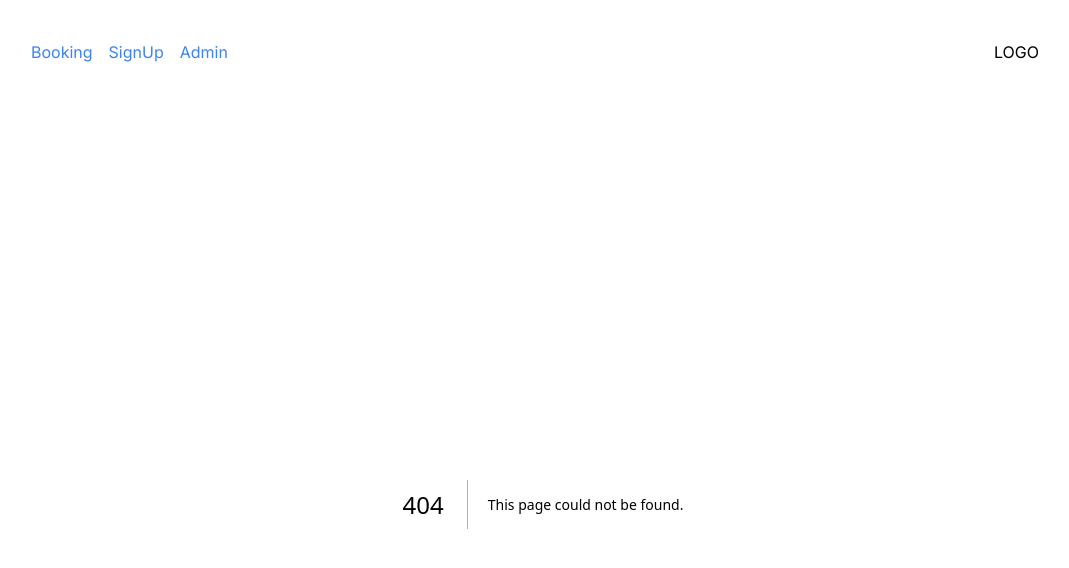
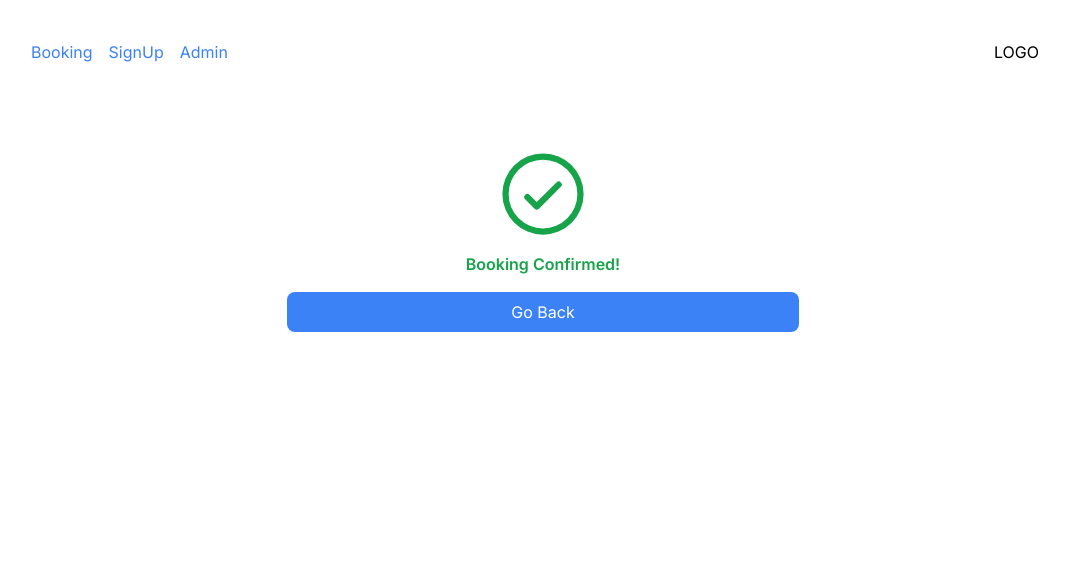
Before and after one commit to juniorwa/op-lava-jato, a Next.js app: page /success in a window 1280 px wide. Before the commit this address had no page. Shown: the top 568 px of the page, without its empty margins (97-1166 px from the left). Built offline with nearby package versions, Linux system fonts and the light colour scheme.

Commit message:
checkout

```diff
--- a/src/app/page.tsx
+++ b/src/app/page.tsx
@@ -47,7 +47,6 @@ const BookingPage: NextPage = () => {
     selectedProdutPrice: "",
     step: 0,
   } as BookingType);
-  console.log(bookingData);
 
   const [dateList, setDateList] = useState<string[]>([]);
   const [checkoutIsLoading, setIsCheckoutLoading] = useState<boolean>(false);
@@ -101,7 +100,7 @@ const BookingPage: NextPage = () => {
   if (isLoading)
     return (
       <div className="flex flex-col items-center mt-10">
-        <Spinner />
+        <Spinner height={10} width={10} />
       </div>
     );
   return (
@@ -224,7 +223,7 @@ const BookingPage: NextPage = () => {
           <Button
             type="button"
             isLoading={checkoutIsLoading}
-            disabled={!bookingData.selectedTime}
+            disabled={!bookingData.selectedTime || checkoutIsLoading}
             onClick={handleBuyProduct}
           >
             Book
--- /dev/null
+++ b/src/app/success/page.tsx
@@ -0,0 +1,43 @@
+import { NextPage } from "next";
+import React from "react";
+import querystring from "querystring";
+import Button from "@/components/Button/Button";
+
+type SuccessProps = {
+  searchParams: {
+    day: string;
+    time: string;
+    service: string;
+  };
+};
+
+const Success: NextPage<SuccessProps> = ({ searchParams }) => {
+  return (
+    <main className="flex min-h-screen justify-center p-10">
+      <div className="w-full max-w-lg flex items-center flex-col">
+        <svg
+          xmlns="http://www.w3.org/2000/svg"
+          width="100"
+          height="100"
+          viewBox="0 0 256 256"
+          className="fill-green-600"
+        >
+          <path d="M173.66,98.34a8,8,0,0,1,0,11.32l-56,56a8,8,0,0,1-11.32,0l-24-24a8,8,0,0,1,11.32-11.32L112,148.69l50.34-50.35A8,8,0,0,1,173.66,98.34ZM232,128A104,104,0,1,1,128,24,104.11,104.11,0,0,1,232,128Zm-16,0a88,88,0,1,0-88,88A88.1,88.1,0,0,0,216,128Z"></path>
+        </svg>
+        <span className="text-green-600 font-semibold mt-2">
+          Booking Confirmed!
+        </span>
+        <span className="mt-1 font-bold">
+          {searchParams.service} {searchParams.day} {searchParams.time}
+        </span>
+        <a href="/" className="mt-3 w-full">
+          <Button isLoading={false} type="button">
+            Go Back
+          </Button>
+        </a>
+      </div>
+    </main>
+  );
+};
+
+export default Success;
--- a/src/components/Button/Button.tsx
+++ b/src/components/Button/Button.tsx
@@ -1,6 +1,6 @@
 import React from "react";
 
-type LoadingButtonProps = {
+type ButtonProps = {
   type: "submit" | "button" | "reset";
   variant?: "default" | "danger";
   className?: string;
@@ -10,7 +10,7 @@ type LoadingButtonProps = {
   children?: React.ReactNode;
 };
 
-const LoadingButton: React.FC<LoadingButtonProps> = ({
+const Button: React.FC<ButtonProps> = ({
   type,
   variant = "default",
   className = "",
@@ -46,8 +46,6 @@ const LoadingButton: React.FC<LoadingButtonProps> = ({
       {isLoading ? (
         <div role="status" className="flex justify-center">
           <div className="w-6 h-6 mr-2 border-b-2 border-white rounded-full animate-spin"></div>
-          <div className="w-6 h-6 mr-2 border-b-2 border-white rounded-full animate-spin"></div>
-          <div className="w-6 h-6 border-b-2 border-white rounded-full animate-spin"></div>
         </div>
       ) : (
         children
@@ -56,4 +54,4 @@ const LoadingButton: React.FC<LoadingButtonProps> = ({
   );
 };
 
-export default LoadingButton;
+export default Button;
--- a/src/components/Spinner/Spinner.tsx
+++ b/src/components/Spinner/Spinner.tsx
@@ -1,11 +1,16 @@
 import React from "react";
 
-const Spinner: React.FC = () => {
+type SpinnerProps = {
+  height?: number;
+  width?: number;
+};
+
+const Spinner: React.FC<SpinnerProps> = ({ height = 6, width = 6 }) => {
   return (
     <div role="status">
       <svg
         aria-hidden="true"
-        className="w-10 h-10 mr-2 text-gray-200 animate-spin dark:text-gray-600 fill-blue-500"
+        className={`w-${height} h-${width} mr-2 text-gray-200 animate-spin dark:text-blue-500 fill-white`}
         viewBox="0 0 100 101"
         fill="none"
         xmlns="http://www.w3.org/2000/svg"
--- a/src/pages/api/checkout.ts
+++ b/src/pages/api/checkout.ts
@@ -18,7 +18,7 @@ const checkout = async (req: NextApiRequest, res: NextApiResponse) => {
       });
     }
 
-    const success_url = `${process.env.APP_URL}/success?session_id={CHECKOUT_SESSION_ID}`;
+    const success_url = `${process.env.APP_URL}/success?day=${booking.selectedDay}&time=${booking.selectedTime}&service=${booking.selectedProductNane}`;
     const cancel_url = `${process.env.APP_URL}/`;
 
     const checkoutSession = await stripe.checkout.sessions.create({
```
